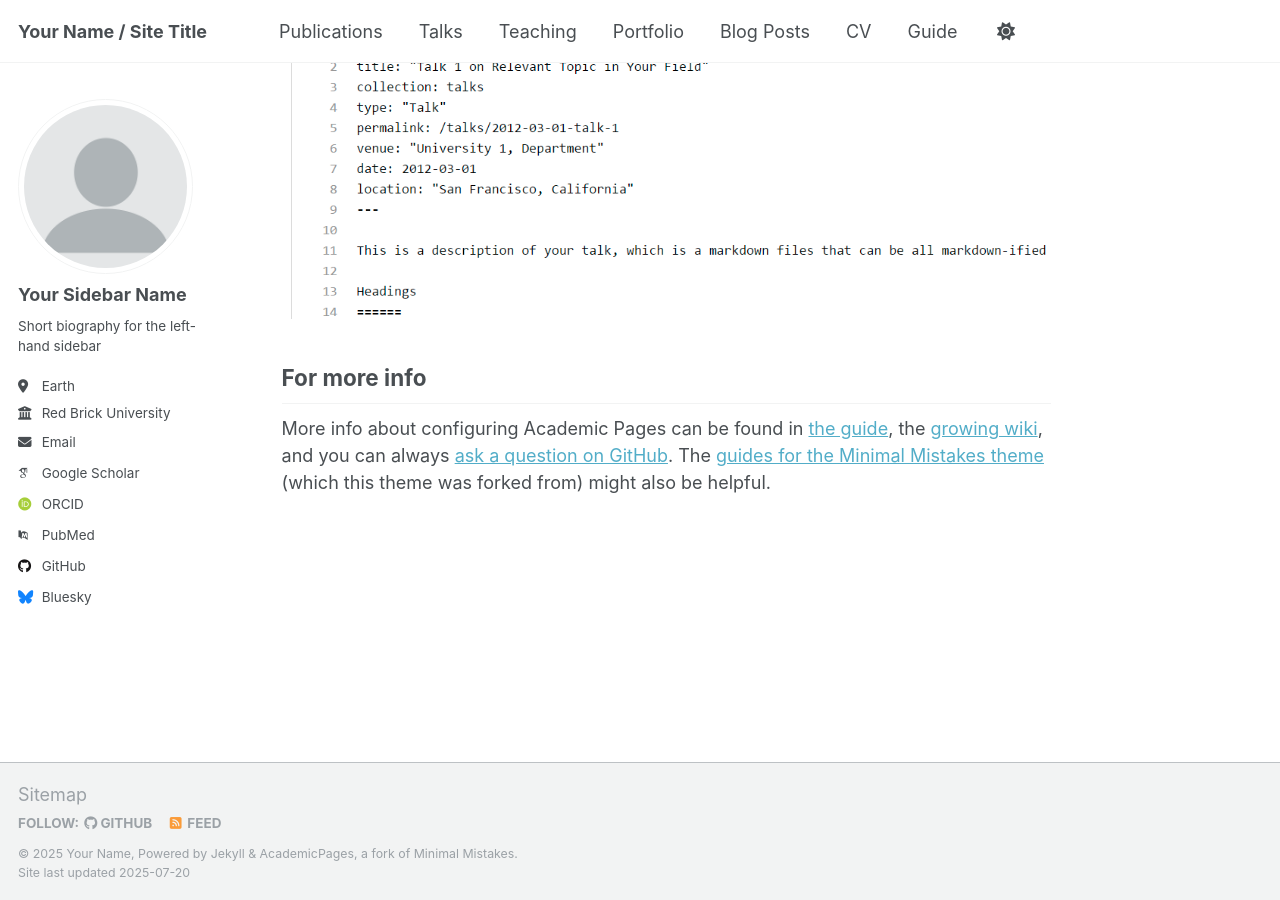
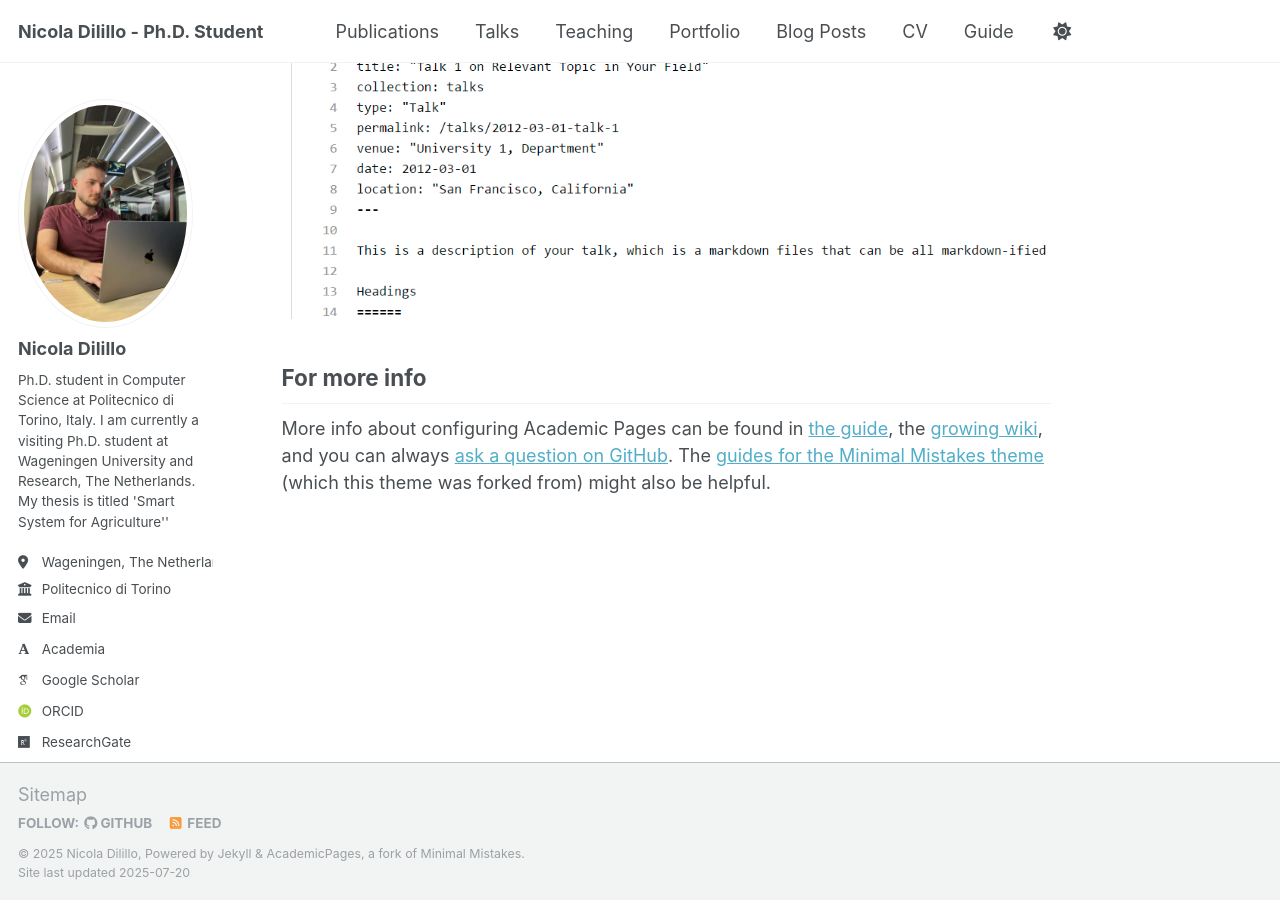
Before and after one commit to nicoladilillo/nicoladilillo.github.io, a Jekyll site: the page built from _pages/about.md, in a window 1280 px wide and 900 px high, scrolled down 2880 px. Built offline with Jekyll 4.4.1, drawn with Linux system fonts in a browser that asks for light colours; some web fonts are replaced; a script that is not in the unit is left out.

Commit message:
Init _config.yml

```diff
--- a/_config.yml
+++ b/_config.yml
@@ -9,50 +9,50 @@
 # Basic Site Settings
 locale                   : "en-US"
 site_theme               : "default"
-title                    : "Your Name / Site Title"
+title                    : "Nicola Dilillo - Ph.D. Student"
 title_separator          : "-"
-name                     : &name "Your Name"
+name                     : &name "Nicola Dilillo"
 description              : &description "personal description"
-url                      : https://academicpages.github.io # the base hostname & protocol for your site e.g. "https://[your GitHub username].github.io" or if you already have some other page hosted on Github then use "https://[your GitHub username].github.io/[Your Repo Name]"
+url                      : "" # the base hostname & protocol for your site e.g. "https://[your GitHub username].github.io" or if you already have some other page hosted on Github then use "https://[your GitHub username].github.io/[Your Repo Name]"
 baseurl                  : "" # the subpath of your site, e.g. "/blog"
-repository               : "academicpages/academicpages.github.io"
+repository               : "nicoladilillo/nicoladilillo.github.io"
 
 # Site Author - The following control what appear as part of the author content on the side bar.
 #               If a field is blank the icon and link will not appear, otherwise it will be shown.
 #               Additional customization can be done by editing /_includes/author-profile.html
 author:
   # Biographic information
-  avatar           : "profile.png"
-  name             : "Your Sidebar Name"
+  avatar           : "profile.jpg"
+  name             : "Nicola Dilillo"
   pronouns         : # example: "she/her"
-  bio              : "Short biography for the left-hand sidebar"
-  location         : "Earth"
-  employer         : "Red Brick University"
+  bio              : "Ph.D. student in Computer Science at Politecnico di Torino, Italy. I am currently a visiting Ph.D. student at Wageningen University and Research, The Netherlands. My thesis is titled 'Smart System for Agriculture''"
+  location         : "Wageningen, The Netherlands"
+  employer         : "Politecnico di Torino"
   uri              : # URL
-  email            : "none@example.org"
+  email            : "nicola.dilillo@polito.it"
 
   # Academic websites
-  academia         : # URL
+  academia         : "https://www.polito.it/personale?p=062080"
   arxiv            : # URL - Update with the correct link to your profile
-  googlescholar    : "https://scholar.google.com/citations?user=PS_CX0AAAAAJ"
+  googlescholar    : "https://scholar.google.com/citations?user=QnsU-dMAAAAJ&hl=en"
   impactstory      : # URL
-  orcid            : "http://orcid.org/yourorcidurl"
+  orcid            : "https://orcid.org/0009-0002-6395-9342"
   semantic         : # URL
-  pubmed           : "https://www.ncbi.nlm.nih.gov/pubmed/?term=john+snow"
-  researchgate     : # URL
+  pubmed           : # URL "https://www.ncbi.nlm.nih.gov/pubmed/?term=john+snow"
+  researchgate     : "https://www.researchgate.net/profile/Nicola-Dilillo" # URL
   scopus           : # URL
 
   # Repositories and software development
   bitbucket        : # Username - Update with your username on the site
   codepen          : # Username
   dribbble         : # Username
-  github           : "academicpages"
+  github           : "nicoladilillo"
   kaggle           : # Username
   stackoverflow    : # User number or user number and name (i.e., use "1" or "1/jeff-atwood")
 
   # Social media
   artstation       : # Username
-  bluesky          : "bsky.app" # Replace this with you Bluesky username
+  bluesky          : # "bsky.app" # Replace this with you Bluesky username
   facebook         : # Username
   flickr           : # Username
   foursquare       : # Username
@@ -61,7 +61,7 @@ author:
   keybase          : # Username
   instagram        : # Username
   lastfm           : # Username
-  linkedin         : # Username
+  linkedin         : "nicola-dilillo-a09116ba" # Username
   mastodon         : # URL
   medium           : # URL
   pinterest        : # Username
```
Also changed, not shown: images/profile.jpg (added), images/profile.png (deleted).
